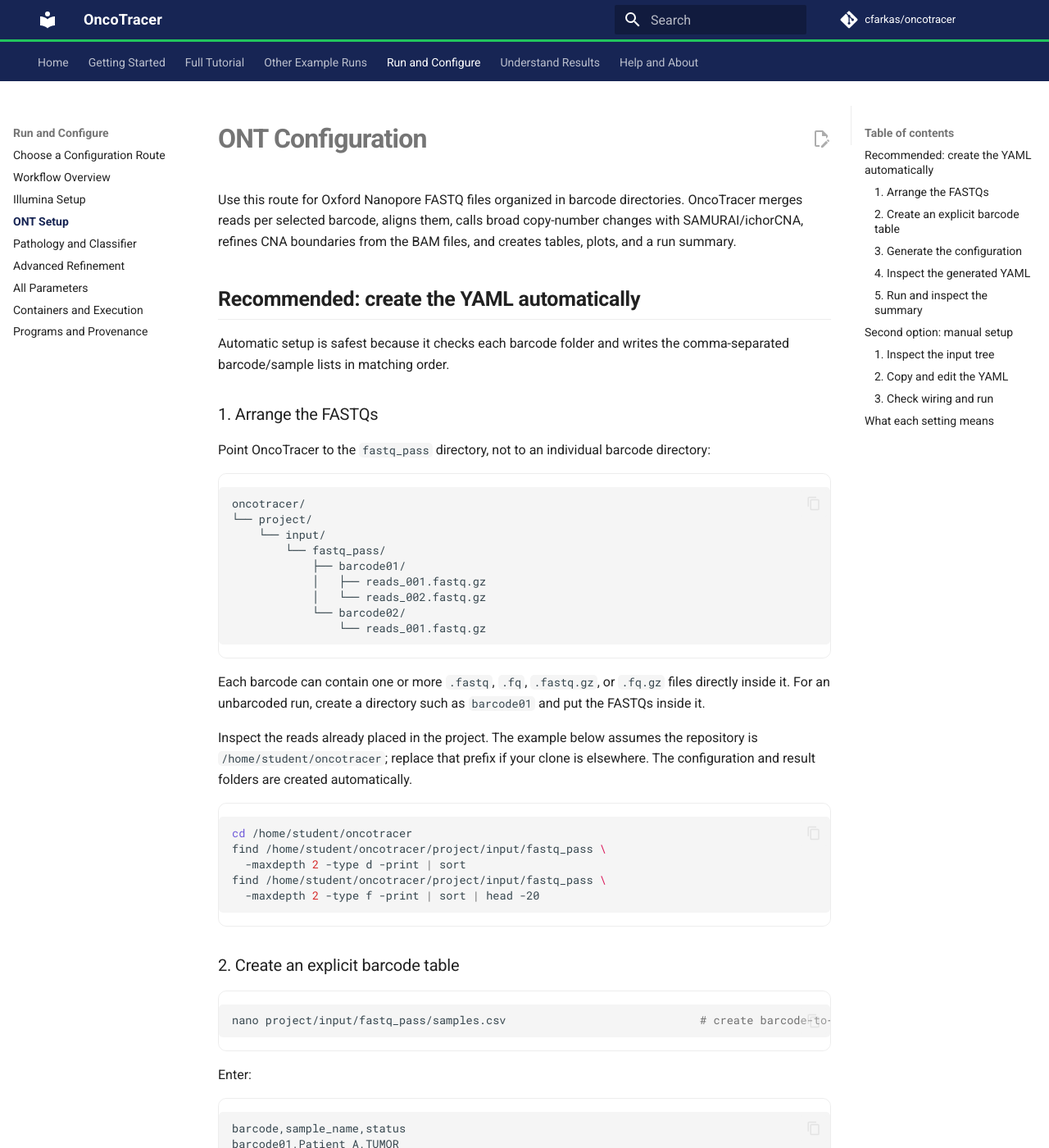
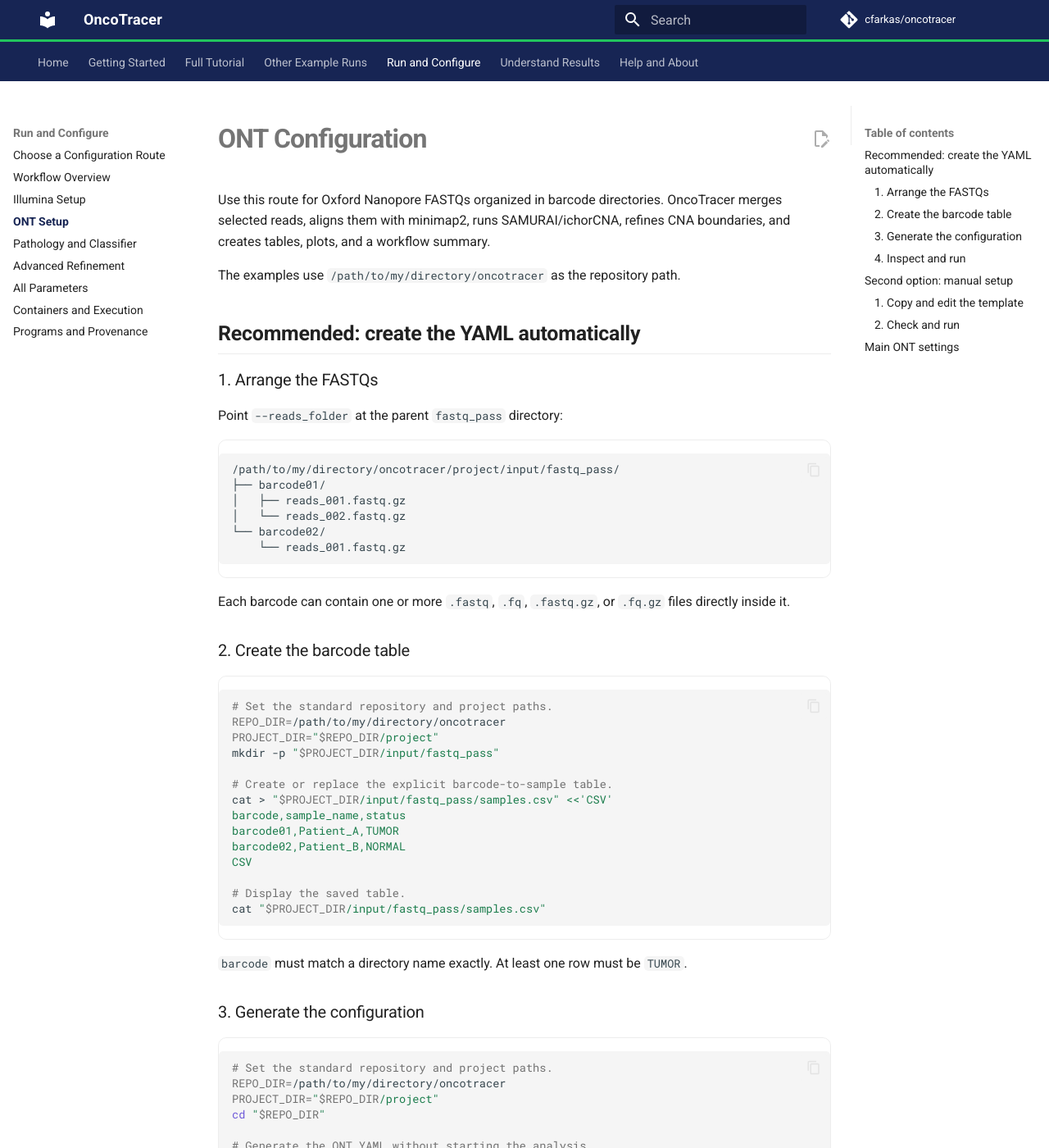
Before and after one commit to cfarkas/oncotracer, an MkDocs documentation site: the page built from docs/configuration/ont.md, in a window 1280 px wide and 1400 px high. Shown: the whole window at 82% size. Built offline with MkDocs 1.6.1 and Material for MkDocs 9.7.7, drawn with Linux system fonts in a browser that asks for light colours; comment, search, counter and statistics services are not loaded; some of the changed text lies outside the part shown.

Commit message:
Docs: standardize ONT configuration examples

````diff
--- a/docs/configuration/ont.md
+++ b/docs/configuration/ont.md
@@ -1,196 +1,176 @@
 # ONT Configuration
 
-Use this route for Oxford Nanopore FASTQ files organized in barcode directories. OncoTracer merges reads per selected barcode, aligns them, calls broad copy-number changes with SAMURAI/ichorCNA, refines CNA boundaries from the BAM files, and creates tables, plots, and a run summary.
+Use this route for Oxford Nanopore FASTQs organized in barcode directories. OncoTracer merges selected reads, aligns them with minimap2, runs SAMURAI/ichorCNA, refines CNA boundaries, and creates tables, plots, and a workflow summary.
+
+The examples use `/path/to/my/directory/oncotracer` as the repository path.
 
 ## Recommended: create the YAML automatically
 
-Automatic setup is safest because it checks each barcode folder and writes the comma-separated barcode/sample lists in matching order.
-
 ### 1. Arrange the FASTQs
 
-Point OncoTracer to the `fastq_pass` directory, not to an individual barcode directory:
+Point `--reads_folder` at the parent `fastq_pass` directory:
 
 ```text
-oncotracer/
-└── project/
-    └── input/
-        └── fastq_pass/
-            ├── barcode01/
-            │   ├── reads_001.fastq.gz
-            │   └── reads_002.fastq.gz
-            └── barcode02/
-                └── reads_001.fastq.gz
+/path/to/my/directory/oncotracer/project/input/fastq_pass/
+├── barcode01/
+│   ├── reads_001.fastq.gz
+│   └── reads_002.fastq.gz
+└── barcode02/
+    └── reads_001.fastq.gz
 ```
 
-Each barcode can contain one or more `.fastq`, `.fq`, `.fastq.gz`, or `.fq.gz` files directly inside it. For an unbarcoded run, create a directory such as `barcode01` and put the FASTQs inside it.
+Each barcode can contain one or more `.fastq`, `.fq`, `.fastq.gz`, or `.fq.gz` files directly inside it.
 
-Inspect the reads already placed in the project. The example below assumes the
-repository is `/home/student/oncotracer`; replace that prefix if your clone is
-elsewhere. The configuration and result folders are created automatically.
+### 2. Create the barcode table
 
 ```bash
-cd /home/student/oncotracer
-find /home/student/oncotracer/project/input/fastq_pass \
-  -maxdepth 2 -type d -print | sort
-find /home/student/oncotracer/project/input/fastq_pass \
-  -maxdepth 2 -type f -print | sort | head -20
-```
+# Set the standard repository and project paths.
+REPO_DIR=/path/to/my/directory/oncotracer
+PROJECT_DIR="$REPO_DIR/project"
+mkdir -p "$PROJECT_DIR/input/fastq_pass"
 
-### 2. Create an explicit barcode table
-
-```bash
-nano project/input/fastq_pass/samples.csv                             # create barcode-to-sample metadata
-```
-
-Enter:
-
-```csv
+# Create or replace the explicit barcode-to-sample table.
+cat > "$PROJECT_DIR/input/fastq_pass/samples.csv" <<'CSV'
 barcode,sample_name,status
 barcode01,Patient_A,TUMOR
 barcode02,Patient_B,NORMAL
+CSV
+
+# Display the saved table.
+cat "$PROJECT_DIR/input/fastq_pass/samples.csv"
 ```
 
-- `barcode` must exactly match a directory name.
-- `sample_name` becomes the biological label in the outputs.
-- `status` must be `TUMOR` or `NORMAL` (case-insensitive).
-- At least one row must be `TUMOR`.
-
-Save with `Ctrl+O`, press `Enter`, then exit with `Ctrl+X`. Inspect the file:
-
-```bash
-sed -n '1,20p' project/input/fastq_pass/samples.csv                    # verify the header and mappings
-```
+`barcode` must match a directory name exactly. At least one row must be `TUMOR`.
 
 ### 3. Generate the configuration
 
 ```bash
-nextflow run main.nf --auto_params \
+# Set the standard repository and project paths.
+REPO_DIR=/path/to/my/directory/oncotracer
+PROJECT_DIR="$REPO_DIR/project"
+cd "$REPO_DIR"
+
+# Generate the ONT YAML without starting the analysis.
+nextflow run "$REPO_DIR/main.nf" --auto_params \
   --mode ont \
-  --reads_folder /home/student/oncotracer/project/input/fastq_pass \
-  --sample_table /home/student/oncotracer/project/input/fastq_pass/samples.csv \
-  --auto_config_dir /home/student/oncotracer/project/config/ont \
-  --auto_outdir /home/student/oncotracer/project/runs/ont_auto
+  --reads_folder "$PROJECT_DIR/input/fastq_pass" \
+  --sample_table "$PROJECT_DIR/input/fastq_pass/samples.csv" \
+  --auto_config_dir "$PROJECT_DIR/config/ont" \
+  --auto_outdir "$PROJECT_DIR/results/ont" \
+  -work-dir "$PROJECT_DIR/work/auto_params_ont"
 ```
 
-Automatic setup verifies that each listed barcode exists, contains FASTQs, and has no empty or incomplete gzip file. It writes `project/config/ont/ont.auto.yml`; it does **not** start alignment or CNA analysis.
+Automatic Setup verifies each listed barcode and compressed FASTQ and writes `ont.auto.yml`. It does not start alignment or CNA analysis.
 
-### 4. Inspect the generated YAML
+### 4. Inspect and run
 
 ```bash
-sed -n '1,160p' project/config/ont/ont.auto.yml                        # inspect all generated settings
+# Set the standard repository and project paths.
+REPO_DIR=/path/to/my/directory/oncotracer
+PROJECT_DIR="$REPO_DIR/project"
+
+# Inspect the generated settings and audit manifest.
+sed -n '1,160p' "$PROJECT_DIR/config/ont/ont.auto.yml"
+cat "$PROJECT_DIR/config/ont/auto_params_manifest.tsv"
+
+# Run the generated ONT YAML with Docker.
+nextflow run "$REPO_DIR/main.nf" --docker \
+  -params-file "$PROJECT_DIR/config/ont/ont.auto.yml" \
+  -work-dir "$PROJECT_DIR/work/ont" \
+  -resume
+
+# Read the completed workflow summary.
+cat "$PROJECT_DIR/results/ont/06_workflow_summary/workflow_summary.txt"
 ```
 
-For the table above, the file will resemble this. It is a **YAML example**, not a terminal command:
+On HPC, replace `--docker` with `--singularity`.
+
+The generated YAML resembles:
 
 ```yaml
 mode: ont
-lpwgs_root: /home/student/oncotracer/project
-outdir: /home/student/oncotracer/project/runs/ont_auto
-ont_folder: /home/student/oncotracer/project/input/fastq_pass
+lpwgs_root: /path/to/my/directory/oncotracer/project
+outdir: /path/to/my/directory/oncotracer/project/results/ont
+ont_folder: /path/to/my/directory/oncotracer/project/input/fastq_pass
 ont_barcodes: barcode01
 ont_sample_names: Patient_A
 ont_analysis_type: liquid_biopsy
 ont_caller: ichorcna
 ont_binsize_kb: 500
 ont_min_age_minutes: 0
+ont_normal_folder: /path/to/my/directory/oncotracer/project/input/fastq_pass
+ont_normal_barcodes: barcode02
+ont_normal_sample_names: Patient_B
 run_cna_classifier: false
 force: false
-ont_normal_folder: /home/student/oncotracer/project/input/fastq_pass
-ont_normal_barcodes: barcode02
-ont_normal_sample_names: Patient_B
 ```
 
-Tumor and normal barcodes are written to separate settings. Every comma-separated list is positional: the first barcode maps to the first sample name. Your absolute root will differ from `/home/student/oncotracer`.
-
-### 5. Run and inspect the summary
-
-```bash
-nextflow run main.nf --docker \
-  -params-file /home/student/oncotracer/project/config/ont/ont.auto.yml \
-  -resume
-cat /home/student/oncotracer/project/runs/ont_auto/06_workflow_summary/workflow_summary.txt
-```
-
-Use `--singularity` instead of `--docker` on a configured HPC system.
+Tumor and normal barcode lists are positional: the first barcode maps to the first sample name.
 
 ## Second option: manual setup
 
-Choose manual setup when you need to select only some barcodes, use a custom reference, or configure normal/control data explicitly.
+Use a manual YAML when selecting only some barcodes, using a custom reference, or configuring advanced settings.
 
-### 1. Inspect the input tree
-
-This example assumes `pwd` prints `/home/student/oncotracer`. Replace that prefix if your clone is elsewhere.
+### 1. Copy and edit the template
 
 ```bash
-cd oncotracer
-find project/input/fastq_pass -maxdepth 2 -type d -print | sort        # list barcode directories
-find project/input/fastq_pass -maxdepth 2 -type f -print | sort | head -20 # inspect FASTQs
-ls -lh project/input/fastq_pass/barcode01                             # confirm the first barcode is not empty
+# Set the standard repository path and enter it.
+REPO_DIR=/path/to/my/directory/oncotracer
+cd "$REPO_DIR"
+
+# Copy the ONT template and edit the copy.
+cp "$REPO_DIR/params/ont.minimal.yml" "$REPO_DIR/params/my_ont.yml"
+nano "$REPO_DIR/params/my_ont.yml"
 ```
 
-### 2. Copy and edit the YAML
-
-```bash
-cp params/ont.minimal.yml params/my_ont.yml                            # preserve the versioned template
-nano params/my_ont.yml                                                # replace paths, barcodes, and names
-```
-
-A minimal two-tumor configuration is:
+A minimal two-tumor file is:
 
 ```yaml
 mode: ont
-lpwgs_root: /home/student/oncotracer
-outdir: /home/student/oncotracer/project/runs/my_first_ont_run
-ont_folder: /home/student/oncotracer/project/input/fastq_pass
+lpwgs_root: /path/to/my/directory/oncotracer/project
+outdir: /path/to/my/directory/oncotracer/project/results/manual_ont
+ont_folder: /path/to/my/directory/oncotracer/project/input/fastq_pass
 ont_barcodes: barcode01,barcode02
 ont_sample_names: Patient_A,Patient_B
 force: false
 ```
 
-The first barcode maps to the first sample name; list lengths must match. The standard defaults are `liquid_biopsy`, `ichorcna`, `500` kb bins, and a minimum file age of `0` minutes. OncoTracer automatically writes upstream results to `outdir/01_samurai_ont`; do not add a separate SAMURAI output path.
-
-For a normal/control barcode in the same `fastq_pass` tree, add:
+For a control barcode, add:
 
 ```yaml
-ont_normal_folder: /home/student/oncotracer/project/input/fastq_pass
+ont_normal_folder: /path/to/my/directory/oncotracer/project/input/fastq_pass
 ont_normal_barcodes: barcode03
 ont_normal_sample_names: Patient_Normal
 ```
 
-Providing normal inputs activates the wrapper's local panel-of-normals route. Review the study design before combining controls from different runs.
-
-Save with `Ctrl+O`, press `Enter`, then exit with `Ctrl+X`. Inspect the saved file:
+### 2. Check and run
 
 ```bash
-sed -n '1,160p' params/my_ont.yml                                    # verify paths and positional lists
+# Set the standard repository path.
+REPO_DIR=/path/to/my/directory/oncotracer
+
+# Check workflow connections without running the analysis tools.
+nextflow run "$REPO_DIR/main.nf" -stub-run --docker \
+  -params-file "$REPO_DIR/params/my_ont.yml"
+
+# Run or resume the manual ONT YAML.
+nextflow run "$REPO_DIR/main.nf" --docker \
+  -params-file "$REPO_DIR/params/my_ont.yml" \
+  -resume
 ```
 
-### 3. Check wiring and run
+## Main ONT settings
 
-```bash
-nextflow run main.nf -stub-run --docker -params-file params/my_ont.yml # optional workflow-wiring check
-nextflow run main.nf --docker -params-file params/my_ont.yml -resume   # real analysis
-cat project/runs/my_first_ont_run/06_workflow_summary/workflow_summary.txt # inspect final locations
-```
+| Setting | Default | Purpose |
+| --- | --- | --- |
+| `ont_folder` | required | Parent of barcode directories |
+| `ont_barcodes` | required | Comma-separated tumor barcodes |
+| `ont_sample_names` | none | Biological names in matching order |
+| `ont_analysis_type` | `liquid_biopsy` | SAMURAI analysis preset |
+| `ont_caller` | `ichorcna` | ONT CNA caller |
+| `ont_binsize_kb` | `500` | Initial bin size in kilobases |
+| `ont_min_age_minutes` | `0` | Minimum completed-file age |
+| `ont_normal_*` | none | Optional normal/control folder and positional lists |
+| `force` | `false` | Keep false for normal project runs |
 
-## What each setting means
-
-| Setting | Type and accepted value | Default | Purpose |
-| --- | --- | --- | --- |
-| `mode` | text: `ont` | required | Selects the Oxford Nanopore route. |
-| `lpwgs_root` | absolute directory | site-specific | Common parent mounted into the container. Every configured path must be below it. |
-| `outdir` | absolute directory | required | Results for this run. Use a new directory for a new experiment. |
-| `ont_folder` | absolute directory | required | Parent containing barcode directories. |
-| `ont_barcodes` | comma-separated directory names | required | Tumor barcode selection. |
-| `ont_sample_names` | comma-separated names | `null` | Biological names in the same order; strongly recommended. |
-| `ont_analysis_type` | `liquid_biopsy` or `solid_biopsy` | `liquid_biopsy` | SAMURAI analysis preset. Keep the standard default unless the study design requires another supported route. |
-| `ont_caller` | text: `ichorcna` | `ichorcna` | CNA caller required by the current downstream ONT route. |
-| `ont_binsize_kb` | positive integer, kb | `500` | Width of the initial copy-number bins. |
-| `ont_min_age_minutes` | non-negative integer, minutes | `0` | Use `0` for completed data; a positive delay helps avoid files still being written. |
-| `ont_ref` | absolute FASTA path or `null` | `null` | Optional custom reference below `lpwgs_root`. |
-| `ont_normal_*` | path and positional lists | `null` | Optional normal/control inputs. Supply the folder and barcode list together. |
-| `ont_build_pon` | Boolean | `false` | Explicitly request the supported panel-of-normals route. Normal inputs also trigger the wrapper's default local PoN behavior. |
-| `ont_force_realign` | Boolean | `false` | Recreate supported alignments instead of reusing them. |
-| `force` | Boolean | `false` | Requests supported refresh behavior. Keep `false` for real runs. |
-
-For all optional settings, see the [parameter reference](parameter_reference.md).
+See [All parameters](parameter_reference.md) for advanced options.
````
